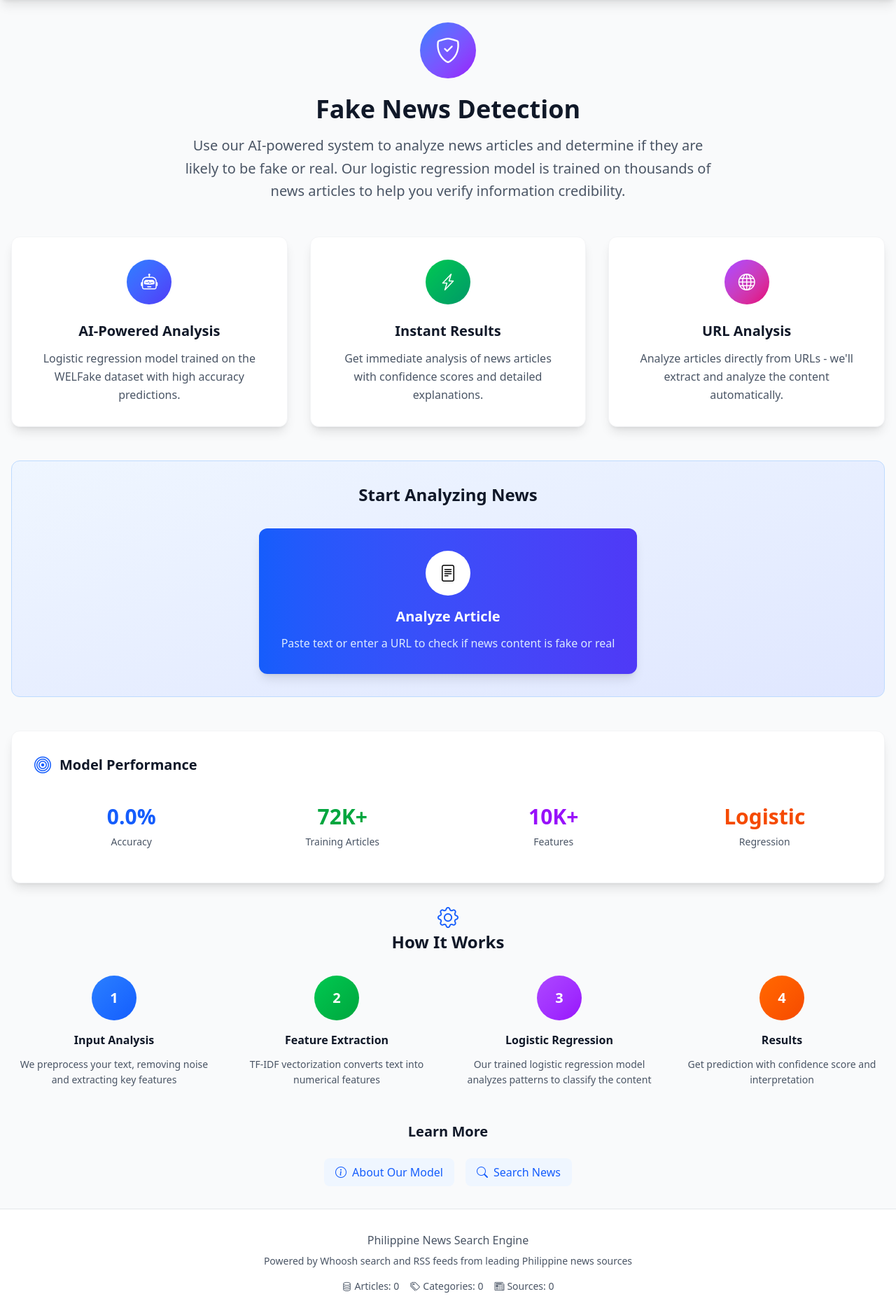
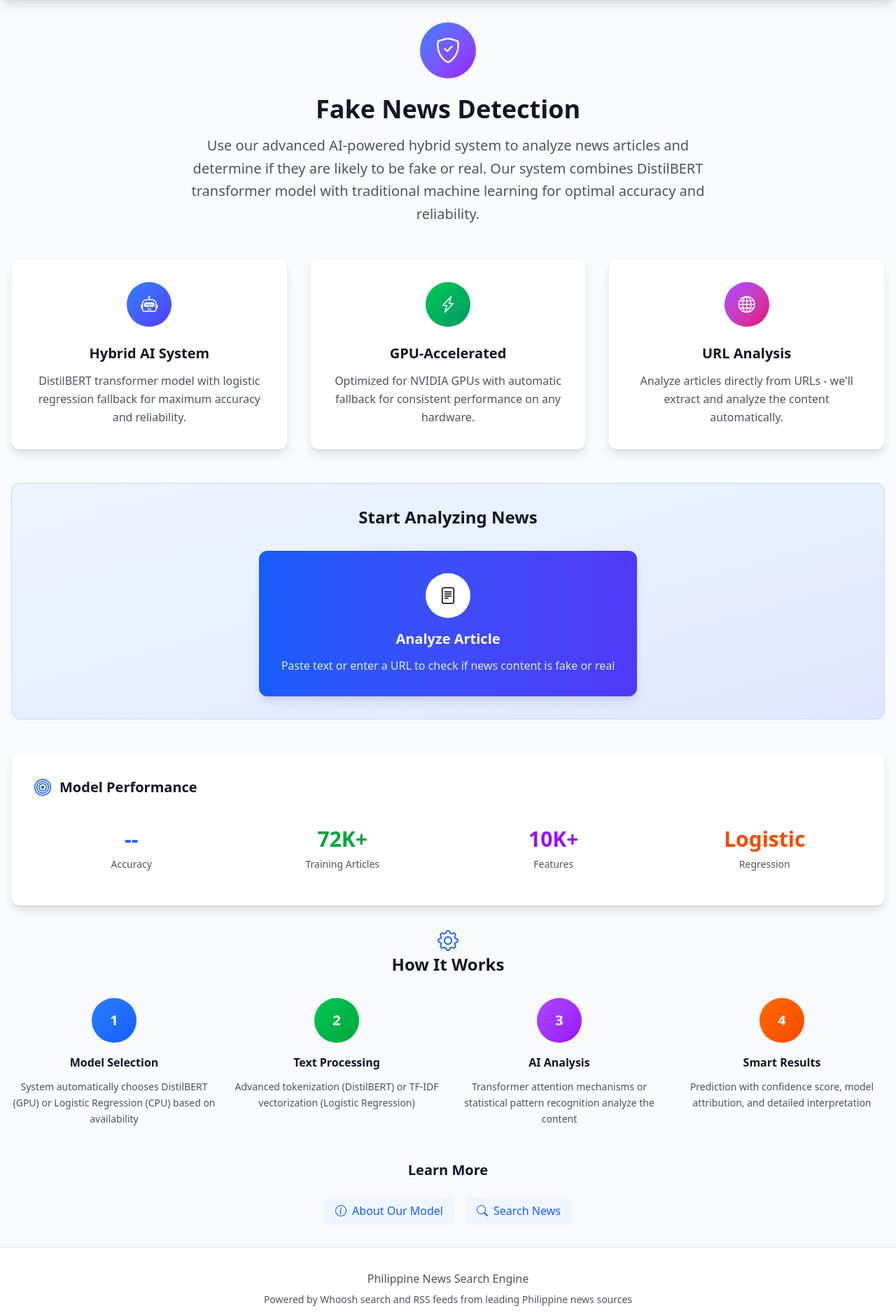
Before and after one commit to MACantara/Fact-Checker, a Flask app: template app/templates/fake_news/index.html in a window 1280 px wide. Shown: the part 65-1944 px from the top of the page at 70% size. Before the commit the page ends 1912 px from the top, so only its background shows below. Run offline with Flask 3, Linux system fonts and the light colour scheme; the template is opened without the code that fills it, so the values that code supplies are empty.

Commit message:
Refine AI system descriptions and enhance model status display in index.html

```diff
--- a/app/templates/fake_news/index.html
+++ b/app/templates/fake_news/index.html
@@ -13,8 +13,8 @@
             Fake News Detection
         </h1>
         <p class="text-xl text-gray-600 max-w-3xl mx-auto leading-relaxed">
-            Use our AI-powered system to analyze news articles and determine if they are likely to be fake or real.
-            Our logistic regression model is trained on thousands of news articles to help you verify information credibility.
+            Use our advanced AI-powered hybrid system to analyze news articles and determine if they are likely to be fake or real.
+            Our system combines DistilBERT transformer model with traditional machine learning for optimal accuracy and reliability.
         </p>
     </div>
 
@@ -24,9 +24,9 @@
             <div class="inline-flex items-center justify-center w-16 h-16 bg-gradient-to-br from-blue-500 to-indigo-600 rounded-full mb-6">
                 <i class="bi bi-robot text-white text-2xl"></i>
             </div>
-            <h3 class="text-xl font-semibold mb-3 text-gray-900">AI-Powered Analysis</h3>
+            <h3 class="text-xl font-semibold mb-3 text-gray-900">Hybrid AI System</h3>
             <p class="text-gray-600 leading-relaxed">
-                Logistic regression model trained on the WELFake dataset with high accuracy predictions.
+                DistilBERT transformer model with logistic regression fallback for maximum accuracy and reliability.
             </p>
         </div>
 
@@ -34,9 +34,9 @@
             <div class="inline-flex items-center justify-center w-16 h-16 bg-gradient-to-br from-green-500 to-emerald-600 rounded-full mb-6">
                 <i class="bi bi-lightning-charge text-white text-2xl"></i>
             </div>
-            <h3 class="text-xl font-semibold mb-3 text-gray-900">Instant Results</h3>
+            <h3 class="text-xl font-semibold mb-3 text-gray-900">GPU-Accelerated</h3>
             <p class="text-gray-600 leading-relaxed">
-                Get immediate analysis of news articles with confidence scores and detailed explanations.
+                Optimized for NVIDIA GPUs with automatic fallback for consistent performance on any hardware.
             </p>
         </div>
 
@@ -75,7 +75,17 @@
         </div>
         <div class="grid grid-cols-2 md:grid-cols-4 gap-6 text-center">
             <div class="p-4">
-                <div class="text-3xl font-bold text-blue-600 mb-2">{{ "%.1f"|format(model_info.metadata.accuracy * 100) }}%</div>
+                {% if model_info and model_info.get('primary_model') and model_info.primary_model.get('metadata', {}).get('accuracy') %}
+                    <div class="text-3xl font-bold text-blue-600 mb-2">{{ "%.1f"|format(model_info.primary_model.metadata.accuracy * 100) }}%</div>
+                {% elif model_info and model_info.get('models_available') and model_info.models_available %}
+                    {% for model in model_info.models_available %}
+                        {% if model.get('metadata', {}).get('accuracy') %}
+                            <div class="text-3xl font-bold text-blue-600 mb-2">{{ "%.1f"|format(model.metadata.accuracy * 100) }}%</div>
+                        {% endif %}
+                    {% endfor %}
+                {% else %}
+                    <div class="text-3xl font-bold text-blue-600 mb-2">--</div>
+                {% endif %}
                 <div class="text-sm text-gray-600 font-medium">Accuracy</div>
             </div>
             <div class="p-4">
@@ -83,14 +93,51 @@
                 <div class="text-sm text-gray-600 font-medium">Training Articles</div>
             </div>
             <div class="p-4">
-                <div class="text-3xl font-bold text-purple-600 mb-2">10K+</div>
-                <div class="text-sm text-gray-600 font-medium">Features</div>
+                {% if model_info and model_info.get('active_model') == 'distilbert' %}
+                    <div class="text-3xl font-bold text-purple-600 mb-2">66M</div>
+                    <div class="text-sm text-gray-600 font-medium">Parameters</div>
+                {% else %}
+                    <div class="text-3xl font-bold text-purple-600 mb-2">10K+</div>
+                    <div class="text-sm text-gray-600 font-medium">Features</div>
+                {% endif %}
             </div>
             <div class="p-4">
-                <div class="text-3xl font-bold text-orange-600 mb-2">Logistic</div>
-                <div class="text-sm text-gray-600 font-medium">Regression</div>
+                {% if model_info and model_info.get('active_model') == 'distilbert' %}
+                    <div class="text-3xl font-bold text-orange-600 mb-2">DistilBERT</div>
+                    <div class="text-sm text-gray-600 font-medium">AI Model</div>
+                {% else %}
+                    <div class="text-3xl font-bold text-orange-600 mb-2">Logistic</div>
+                    <div class="text-sm text-gray-600 font-medium">Regression</div>
+                {% endif %}
             </div>
         </div>
+
+        <!-- Model Status Banner -->
+        {% if model_info %}
+        <div class="mt-6 p-4 rounded-lg
+            {% if model_info.get('active_model') == 'distilbert' %}
+                bg-gradient-to-r from-blue-50 to-purple-50 border border-blue-200
+            {% elif model_info.get('active_model') == 'logistic_regression' %}
+                bg-gradient-to-r from-green-50 to-emerald-50 border border-green-200
+            {% else %}
+                bg-gradient-to-r from-gray-50 to-gray-100 border border-gray-200
+            {% endif %}
+        ">
+            <div class="flex items-center justify-center">
+                {% if model_info.get('active_model') == 'distilbert' %}
+                    <i class="bi bi-cpu text-blue-600 mr-2"></i>
+                    <span class="font-semibold text-blue-800">🤖 AI-Powered: DistilBERT Active</span>
+                    <span class="ml-2 text-sm text-blue-600">(GPU-Accelerated)</span>
+                {% elif model_info.get('active_model') == 'logistic_regression' %}
+                    <i class="bi bi-lightning text-green-600 mr-2"></i>
+                    <span class="font-semibold text-green-800">⚡ Fast & Reliable: Logistic Regression Active</span>
+                {% else %}
+                    <i class="bi bi-exclamation-triangle text-orange-600 mr-2"></i>
+                    <span class="font-semibold text-orange-800">⚠️ Model Loading...</span>
+                {% endif %}
+            </div>
+        </div>
+        {% endif %}
     </div>
 
     <!-- How It Works -->
@@ -105,32 +152,32 @@
                 <div class="bg-gradient-to-br from-blue-500 to-blue-600 rounded-full w-16 h-16 flex items-center justify-center mx-auto mb-4">
                     <span class="text-white text-xl font-bold">1</span>
                 </div>
-                <h3 class="font-semibold mb-3 text-gray-900">Input Analysis</h3>
-                <p class="text-sm text-gray-600 leading-relaxed">We preprocess your text, removing noise and extracting key features</p>
+                <h3 class="font-semibold mb-3 text-gray-900">Model Selection</h3>
+                <p class="text-sm text-gray-600 leading-relaxed">System automatically chooses DistilBERT (GPU) or Logistic Regression (CPU) based on availability</p>
             </div>
 
             <div class="text-center">
                 <div class="bg-gradient-to-br from-green-500 to-green-600 rounded-full w-16 h-16 flex items-center justify-center mx-auto mb-4">
                     <span class="text-white text-xl font-bold">2</span>
                 </div>
-                <h3 class="font-semibold mb-3 text-gray-900">Feature Extraction</h3>
-                <p class="text-sm text-gray-600 leading-relaxed">TF-IDF vectorization converts text into numerical features</p>
+                <h3 class="font-semibold mb-3 text-gray-900">Text Processing</h3>
+                <p class="text-sm text-gray-600 leading-relaxed">Advanced tokenization (DistilBERT) or TF-IDF vectorization (Logistic Regression)</p>
             </div>
 
             <div class="text-center">
                 <div class="bg-gradient-to-br from-purple-500 to-purple-600 rounded-full w-16 h-16 flex items-center justify-center mx-auto mb-4">
                     <span class="text-white text-xl font-bold">3</span>
                 </div>
-                <h3 class="font-semibold mb-3 text-gray-900">Logistic Regression</h3>
-                <p class="text-sm text-gray-600 leading-relaxed">Our trained logistic regression model analyzes patterns to classify the content</p>
+                <h3 class="font-semibold mb-3 text-gray-900">AI Analysis</h3>
+                <p class="text-sm text-gray-600 leading-relaxed">Transformer attention mechanisms or statistical pattern recognition analyze the content</p>
             </div>
 
             <div class="text-center">
                 <div class="bg-gradient-to-br from-orange-500 to-orange-600 rounded-full w-16 h-16 flex items-center justify-center mx-auto mb-4">
                     <span class="text-white text-xl font-bold">4</span>
                 </div>
-                <h3 class="font-semibold mb-3 text-gray-900">Results</h3>
-                <p class="text-sm text-gray-600 leading-relaxed">Get prediction with confidence score and interpretation</p>
+                <h3 class="font-semibold mb-3 text-gray-900">Smart Results</h3>
+                <p class="text-sm text-gray-600 leading-relaxed">Prediction with confidence score, model attribution, and detailed interpretation</p>
             </div>
         </div>
     </div>
```
